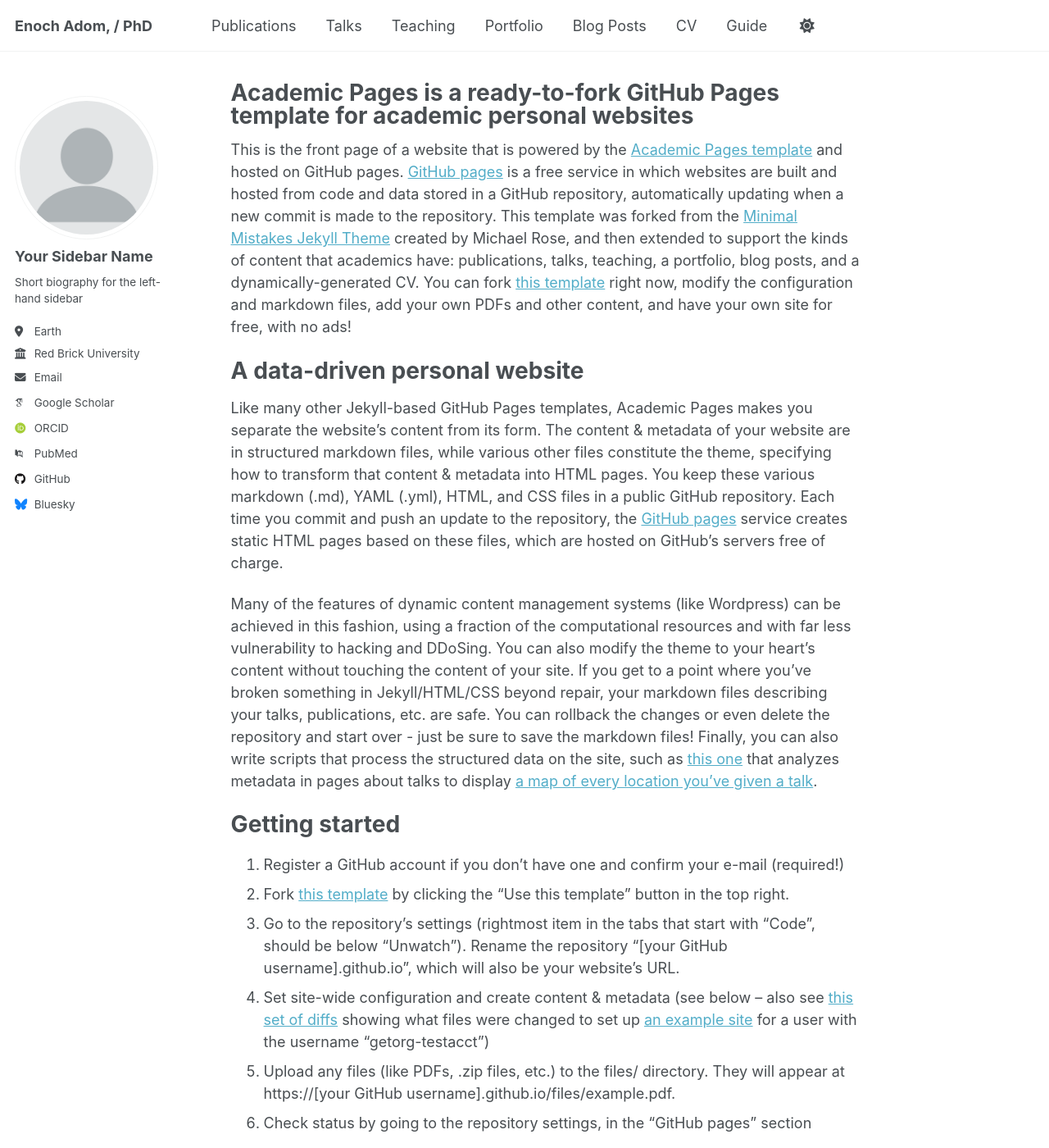
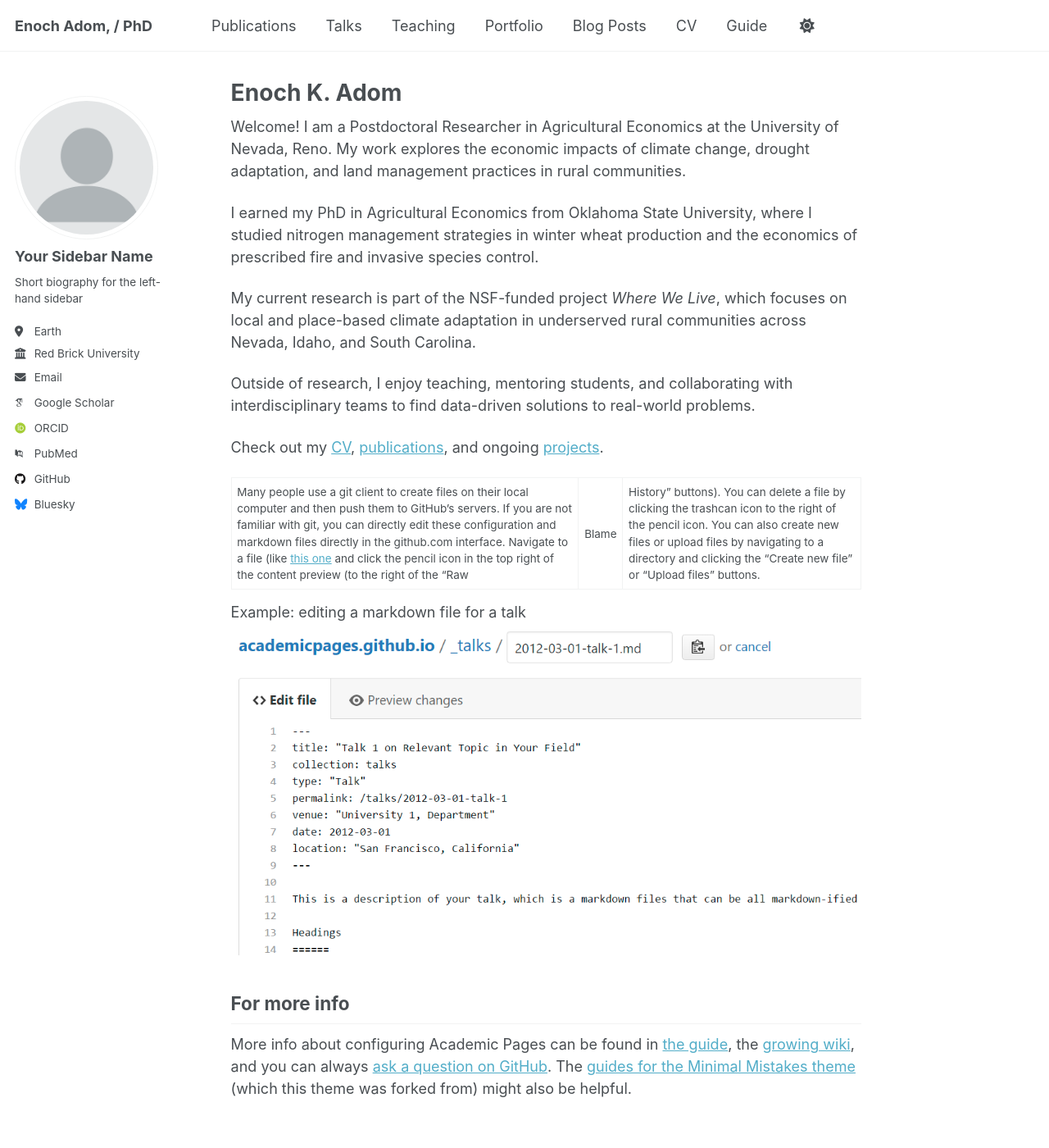
Before and after one commit to enadom/enadom.github.io, a Jekyll site: the page built from _pages/about.md, in a window 1280 px wide and 1400 px high. Shown: the whole window at 82% size. Built offline with Jekyll 4.4.1, drawn with Linux system fonts in a browser that asks for light colours; some web fonts are replaced; some of the changed text lies outside the part shown.

Commit message:
Update about.md

```diff
--- a/_pages/about.md
+++ b/_pages/about.md
@@ -1,44 +1,22 @@
 ---
 permalink: /
-title: "Academic Pages is a ready-to-fork GitHub Pages template for academic personal websites"
+title: "Enoch K. Adom"
 author_profile: true
 redirect_from:
   - /about/
   - /about.html
 ---
 
-This is the front page of a website that is powered by the [Academic Pages template](https://github.com/academicpages/academicpages.github.io) and hosted on GitHub pages. [GitHub pages](https://pages.github.com) is a free service in which websites are built and hosted from code and data stored in a GitHub repository, automatically updating when a new commit is made to the repository. This template was forked from the [Minimal Mistakes Jekyll Theme](https://mmistakes.github.io/minimal-mistakes/) created by Michael Rose, and then extended to support the kinds of content that academics have: publications, talks, teaching, a portfolio, blog posts, and a dynamically-generated CV. You can fork [this template](https://github.com/academicpages/academicpages.github.io) right now, modify the configuration and markdown files, add your own PDFs and other content, and have your own site for free, with no ads!
+Welcome! I am a Postdoctoral Researcher in Agricultural Economics at the University of Nevada, Reno. My work explores the economic impacts of climate change, drought adaptation, and land management practices in rural communities.
 
-A data-driven personal website
-======
-Like many other Jekyll-based GitHub Pages templates, Academic Pages makes you separate the website's content from its form. The content & metadata of your website are in structured markdown files, while various other files constitute the theme, specifying how to transform that content & metadata into HTML pages. You keep these various markdown (.md), YAML (.yml), HTML, and CSS files in a public GitHub repository. Each time you commit and push an update to the repository, the [GitHub pages](https://pages.github.com/) service creates static HTML pages based on these files, which are hosted on GitHub's servers free of charge.
+I earned my PhD in Agricultural Economics from Oklahoma State University, where I studied nitrogen management strategies in winter wheat production and the economics of prescribed fire and invasive species control.
 
-Many of the features of dynamic content management systems (like Wordpress) can be achieved in this fashion, using a fraction of the computational resources and with far less vulnerability to hacking and DDoSing. You can also modify the theme to your heart's content without touching the content of your site. If you get to a point where you've broken something in Jekyll/HTML/CSS beyond repair, your markdown files describing your talks, publications, etc. are safe. You can rollback the changes or even delete the repository and start over - just be sure to save the markdown files! Finally, you can also write scripts that process the structured data on the site, such as [this one](https://github.com/academicpages/academicpages.github.io/blob/master/talkmap.ipynb) that analyzes metadata in pages about talks to display [a map of every location you've given a talk](https://academicpages.github.io/talkmap.html).
+My current research is part of the NSF-funded project *Where We Live*, which focuses on local and place-based climate adaptation in underserved rural communities across Nevada, Idaho, and South Carolina.
 
-Getting started
-======
-1. Register a GitHub account if you don't have one and confirm your e-mail (required!)
-1. Fork [this template](https://github.com/academicpages/academicpages.github.io) by clicking the "Use this template" button in the top right.
-1. Go to the repository's settings (rightmost item in the tabs that start with "Code", should be below "Unwatch"). Rename the repository "[your GitHub username].github.io", which will also be your website's URL.
-1. Set site-wide configuration and create content & metadata (see below -- also see [this set of diffs](http://archive.is/3TPas) showing what files were changed to set up [an example site](https://getorg-testacct.github.io) for a user with the username "getorg-testacct")
-1. Upload any files (like PDFs, .zip files, etc.) to the files/ directory. They will appear at https://[your GitHub username].github.io/files/example.pdf.
-1. Check status by going to the repository settings, in the "GitHub pages" section
+Outside of research, I enjoy teaching, mentoring students, and collaborating with interdisciplinary teams to find data-driven solutions to real-world problems.
 
-Site-wide configuration
-------
-The main configuration file for the site is in the base directory in [_config.yml](https://github.com/academicpages/academicpages.github.io/blob/master/_config.yml), which defines the content in the sidebars and other site-wide features. You will need to replace the default variables with ones about yourself and your site's github repository. The configuration file for the top menu is in [_data/navigation.yml](https://github.com/academicpages/academicpages.github.io/blob/master/_data/navigation.yml). For example, if you don't have a portfolio or blog posts, you can remove those items from that navigation.yml file to remove them from the header.
+Check out my [CV](../files/cv.pdf), [publications](../publications/), and ongoing [projects](../research/).
 
-Create content & metadata
-------
-For site content, there is one markdown file for each type of content, which are stored in directories like _publications, _talks, _posts, _teaching, or _pages. For example, each talk is a markdown file in the [_talks directory](https://github.com/academicpages/academicpages.github.io/tree/master/_talks). At the top of each markdown file is structured data in YAML about the talk, which the theme will parse to do lots of cool stuff. The same structured data about a talk is used to generate the list of talks on the [Talks page](https://academicpages.github.io/talks), each [individual page](https://academicpages.github.io/talks/2012-03-01-talk-1) for specific talks, the talks section for the [CV page](https://academicpages.github.io/cv), and the [map of places you've given a talk](https://academicpages.github.io/talkmap.html) (if you run this [python file](https://github.com/academicpages/academicpages.github.io/blob/master/talkmap.py) or [Jupyter notebook](https://github.com/academicpages/academicpages.github.io/blob/master/talkmap.ipynb), which creates the HTML for the map based on the contents of the _talks directory).
-
-**Markdown generator**
-
-The repository includes [a set of Jupyter notebooks](https://github.com/academicpages/academicpages.github.io/tree/master/markdown_generator
-) that converts a CSV containing structured data about talks or presentations into individual markdown files that will be properly formatted for the Academic Pages template. The sample CSVs in that directory are the ones I used to create my own personal website at stuartgeiger.com. My usual workflow is that I keep a spreadsheet of my publications and talks, then run the code in these notebooks to generate the markdown files, then commit and push them to the GitHub repository.
-
-How to edit your site's GitHub repository
-------
 Many people use a git client to create files on their local computer and then push them to GitHub's servers. If you are not familiar with git, you can directly edit these configuration and markdown files directly in the github.com interface. Navigate to a file (like [this one](https://github.com/academicpages/academicpages.github.io/blob/master/_talks/2012-03-01-talk-1.md) and click the pencil icon in the top right of the content preview (to the right of the "Raw | Blame | History" buttons). You can delete a file by clicking the trashcan icon to the right of the pencil icon. You can also create new files or upload files by navigating to a directory and clicking the "Create new file" or "Upload files" buttons.
 
 Example: editing a markdown file for a talk
```
